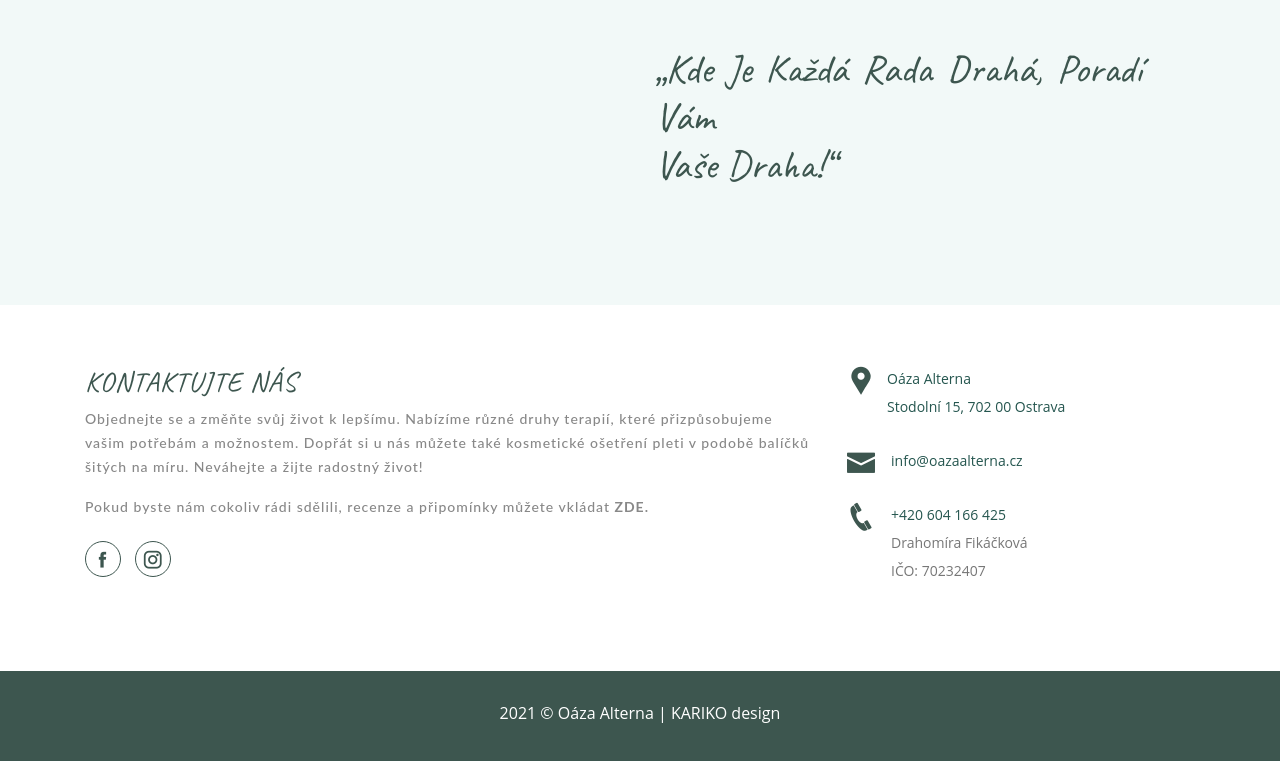
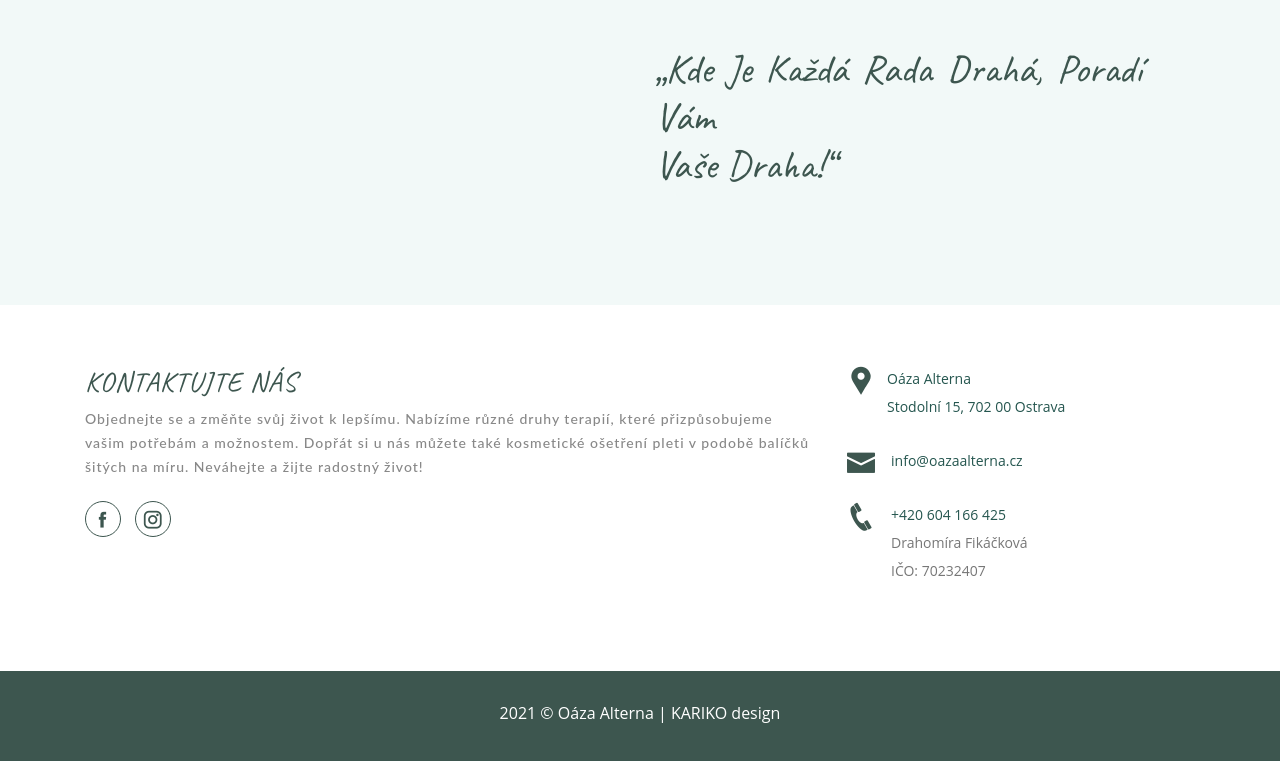
Before and after one commit to kotalka/oazaalterna, a plain HTML site: page omne.html in a window 1280 px wide. Shown: the part 3375-4136 px from the top of the page. Drawn offline with Linux system fonts and the light colour scheme; some packages are replaced by stand-ins of ours; a script that the page names is missing.

Commit message:
komentár

```diff
--- a/omne.html
+++ b/omne.html
@@ -260,7 +260,7 @@
                 přizpůsobujeme vašim potřebám a možnostem.
                 Dopřát si u nás můžete také kosmetické ošetření pleti v podobě balíčků šitých na míru.
                 Neváhejte a žijte radostný život!</p>
-                <a href="https://www.google.com/search?q=o%C3%A1za+alterna&oq=o%C3%A1za+alterna&aqs=chrome..69i57j0i19i22i30j69i61j69i60.14888j0j7&client=ubuntu&sourceid=chrome&ie=UTF-8#lrd=0x4713e3a5087e1e67:0x25c765520bbb5d3f,3,,,"><p>Pokud byste nám cokoliv rádi sdělili, recenze a připomínky můžete vkládat<strong> ZDE.</strong></p></a>
+                <!-- <a href="https://www.google.com/search?q=o%C3%A1za+alterna&oq=o%C3%A1za+alterna&aqs=chrome..69i57j0i19i22i30j69i61j69i60.14888j0j7&client=ubuntu&sourceid=chrome&ie=UTF-8#lrd=0x4713e3a5087e1e67:0x25c765520bbb5d3f,3,,,"><p>Pokud byste nám cokoliv rádi sdělili, recenze a připomínky můžete vkládat<strong> ZDE.</strong></p></a> -->
                 <div class="social-links">
                   <!-- <a href="#" class="twitter"><i class="icofont-twitter"></i></a> -->
                   <a href="https://www.facebook.com/oazaalterna" class="facebook"><i class="icofont-facebook"></i></a>
```
